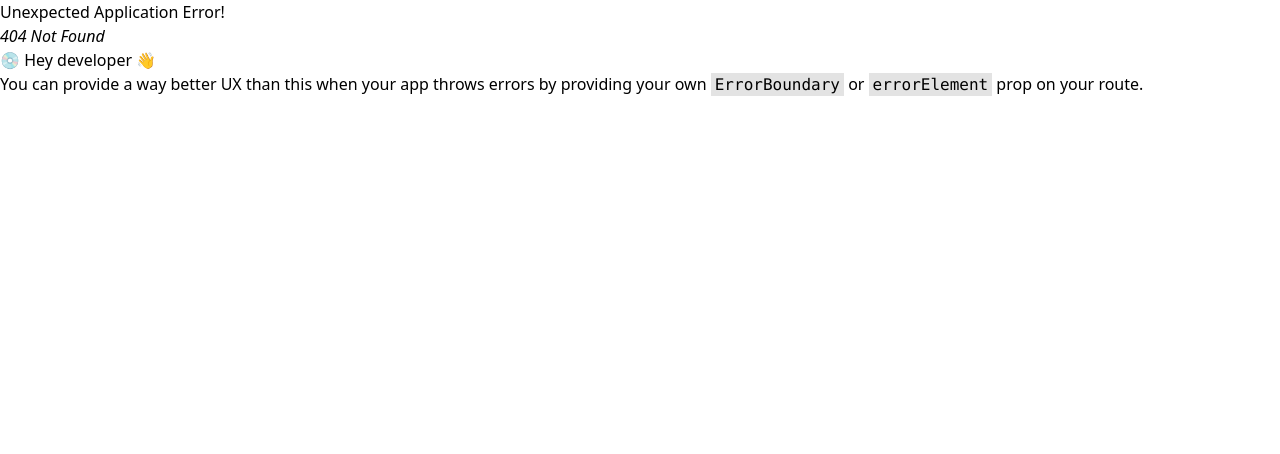
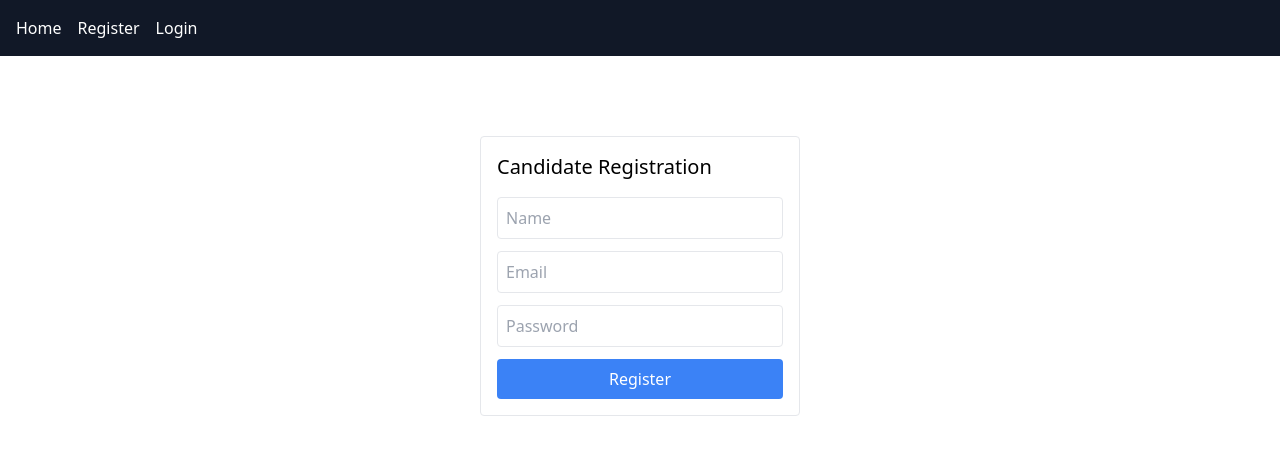
Before and after one commit to Mohdfayaz/front-flight, a React (Vite) app: page /register in a window 1280 px wide. Before the commit this address had no page. Shown: the top 454 px of the page. Built offline with nearby package versions, Linux system fonts and the light colour scheme.

Commit message:
pages are added

```diff
--- a/src/layouts/Layout.jsx
+++ b/src/layouts/Layout.jsx
@@ -1,10 +1,27 @@
+import { Link } from "react-router";
+
 const Layout = ({ children }) => {
   return (
-      <div>
-          <h1>Layout</h1>
-          {children}
+    <div className="min-h-screen flex-col">
+      <nav className="bg-gray-900 text-white p-4 flex justify-between">
+        <div>
+          <Link to="/" className="mr-4">
+            Home
+          </Link>
+          <Link to="/register" className="mr-4">
+            Register
+          </Link>
+          <Link to="/login" className="mr-4">
+            Login
+          </Link>
+        </div>
+      </nav>
+
+      <main className="flex-grow">
+        {children}
+        </main>
     </div>
-  )
+  );
 }
 
 export default Layout;
--- /dev/null
+++ b/src/pages/Home.jsx
@@ -0,0 +1,18 @@
+import React from 'react'
+
+const Home = () => {
+  return (
+      <div className='max-w-xs mx-auto mt-20 p-4 border rounded'>
+          <h2 className='text-xl mb-4'>Home</h2>
+         <p>Welcome to the home page</p>
+          <ul className='list-disc pl-5'>
+              <li>Click on the links above to register</li>
+              <li>After logging in, you will be redirected to the dashboard</li>
+         <li>You can then search for jobs and apply for them</li>
+          </ul>
+      </div>
+
+  )
+}
+
+export default Home
--- /dev/null
+++ b/src/pages/Login.jsx
@@ -0,0 +1,17 @@
+import React from 'react'
+
+const Login = () => {
+  return (
+      <div className='max-w-xs mx-auto mt-20 p-4 border rounded'>
+          <h2 className='text-xl mb-4'>Login</h2>
+          <form className='flex flex-col space-y-3'>
+              <input name='email' type='email'
+                  placeholder='Email' className='border p-2 rounded' />
+              <input name='password' type='password' placeholder='Password' className='border p-2 rounded' />
+              <button className='bg-blue-500 text-white py-2 rounded'>Login</button>
+          </form>
+      </div>
+  )
+}
+
+export default Login
--- /dev/null
+++ b/src/pages/Register.jsx
@@ -0,0 +1,32 @@
+import React from 'react'
+
+const Register = () => {
+  return (
+    <div className="max-w-xs mx-auto mt-20 p-4 border rounded">
+      <h2 className="text-xl mb-4">Candidate Registration</h2>
+      <form className="flex flex-col space-y-3">
+        <input
+          name="name"
+          type="text"
+          placeholder="Name"
+          className="border p-2 rounded"
+        />
+        <input
+          name="email"
+          type="email"
+          placeholder="Email"
+          className="border p-2 rounded"
+        />
+        <input
+          name="password"
+          type="password"
+          placeholder="Password"
+          className="border p-2 rounded"
+              />
+              <button className='bg-blue-500 text-white py-2 rounded'>Register</button>
+      </form>
+    </div>
+  );
+}
+
+export default Register
```
Also changed, not shown: src/Router.jsx (+7 -6 lines).
